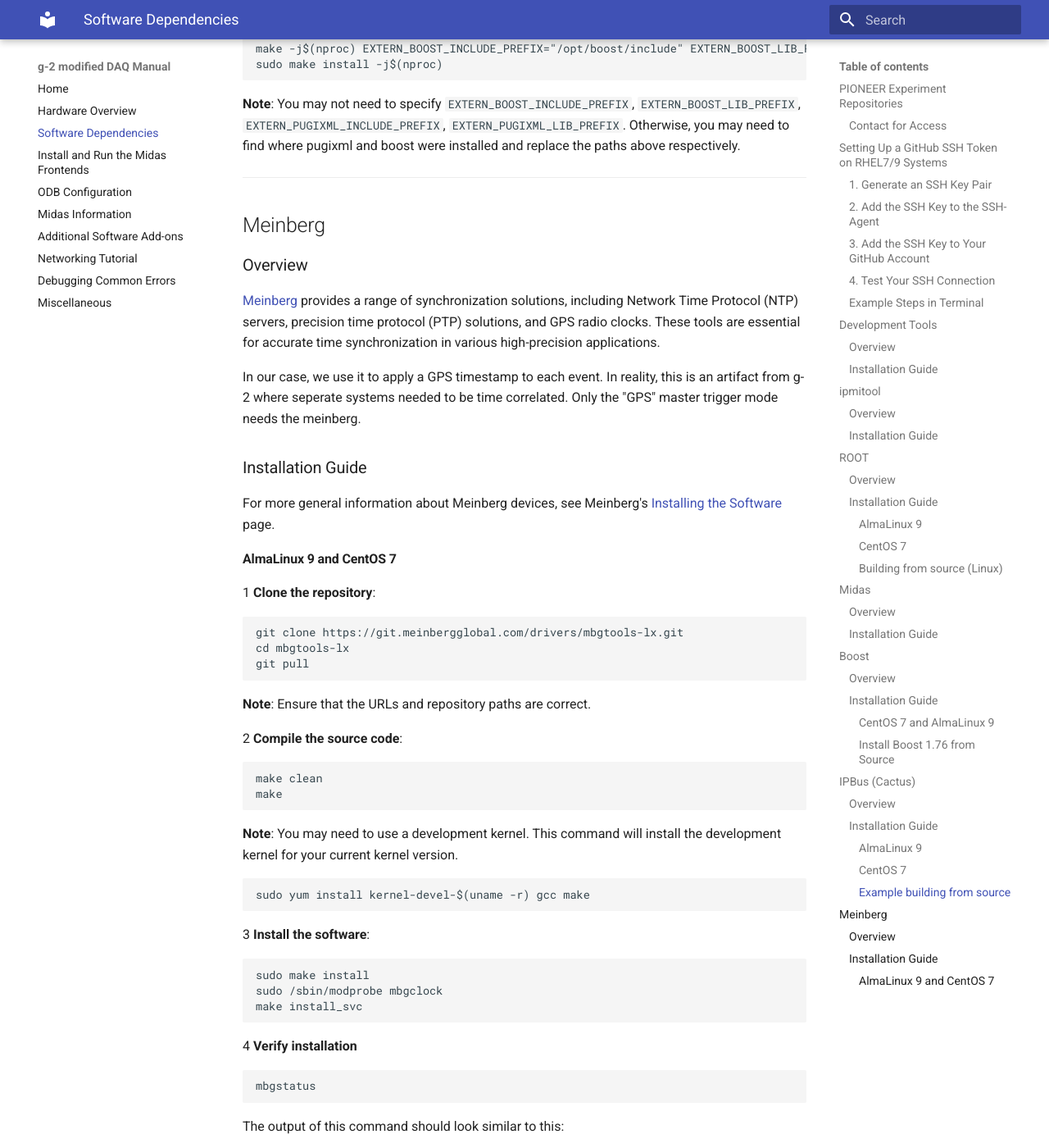
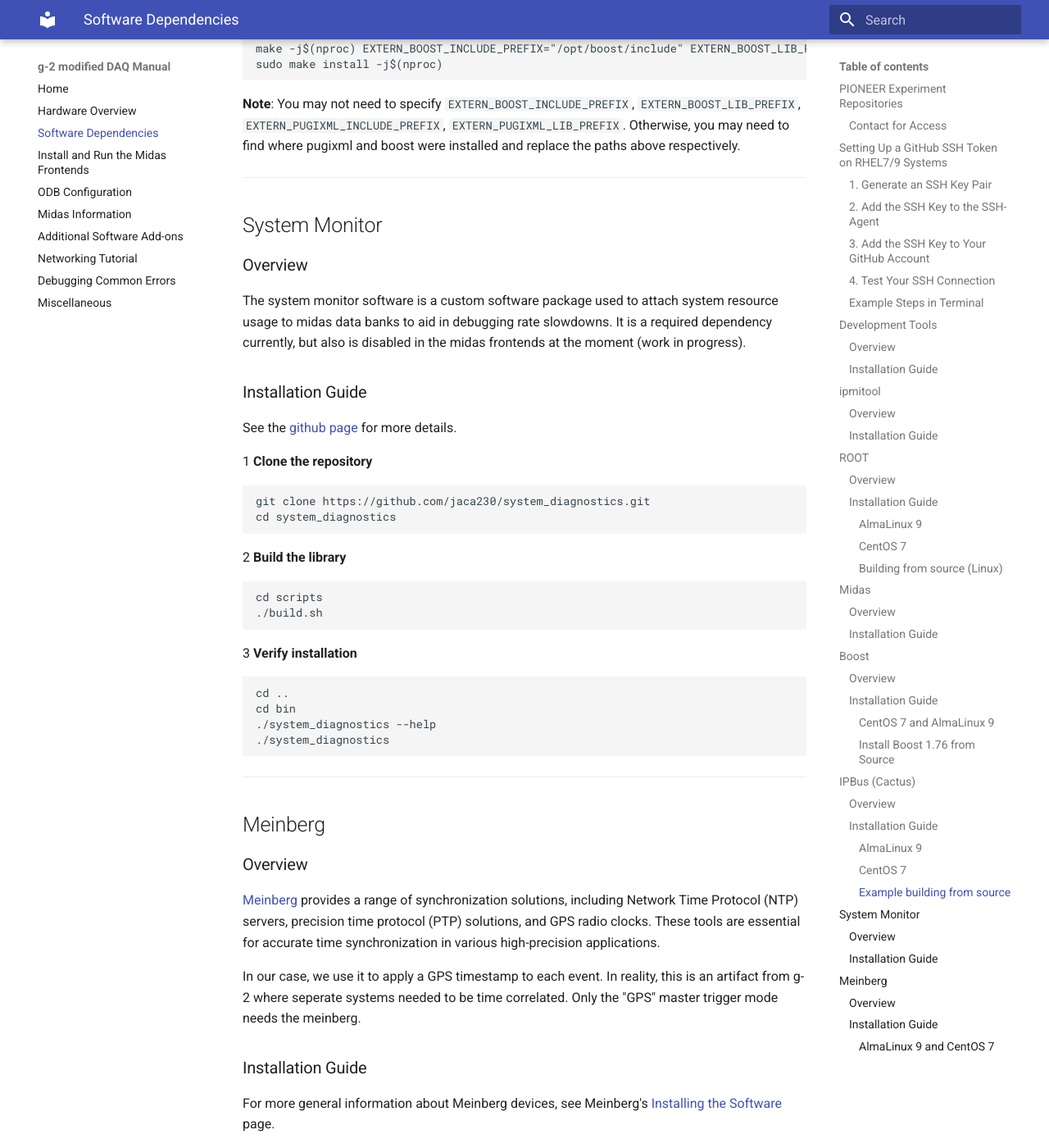
Before and after one commit to jaca230/teststand_daq_manual, an MkDocs documentation site: the page built from docs/software_dependencies.md, in a window 1280 px wide and 1400 px high, scrolled down 9015 px. Shown: the whole window at 82% size. Built offline with MkDocs 1.6.1 and Material for MkDocs 9.7.7, drawn with Linux system fonts in a browser that asks for light colours.

Commit message:
Added information about the System Monitor dependency

````diff
--- a/docs/software_dependencies.md
+++ b/docs/software_dependencies.md
@@ -412,6 +412,38 @@
 
 ---
 
+## System Monitor
+
+### Overview
+
+The system monitor software is a custom software package used to attach system resource usage to midas data banks to aid in debugging rate slowdowns. It is a required dependency currently, but also is disabled in the midas frontends at the moment (work in progress).
+
+### Installation Guide
+
+See the [github page](https://github.com/jaca230/system_diagnostics/tree/main) for more details.
+
+1 **Clone the repository**
+```
+git clone https://github.com/jaca230/system_diagnostics.git
+cd system_diagnostics
+```
+
+2 **Build the library**
+```
+cd scripts
+./build.sh
+```
+
+3 **Verify installation**
+```
+cd ..
+cd bin
+./system_diagnostics --help
+./system_diagnostics
+```
+
+---
+
 ## Meinberg
 
 ### Overview
````
Also changed, not shown: docs/installing_and_building.md (+2 -1 lines), site/midas/index.html, site/odb_config/index.html, site/print_page/index.html, site/search/search_index.json.
